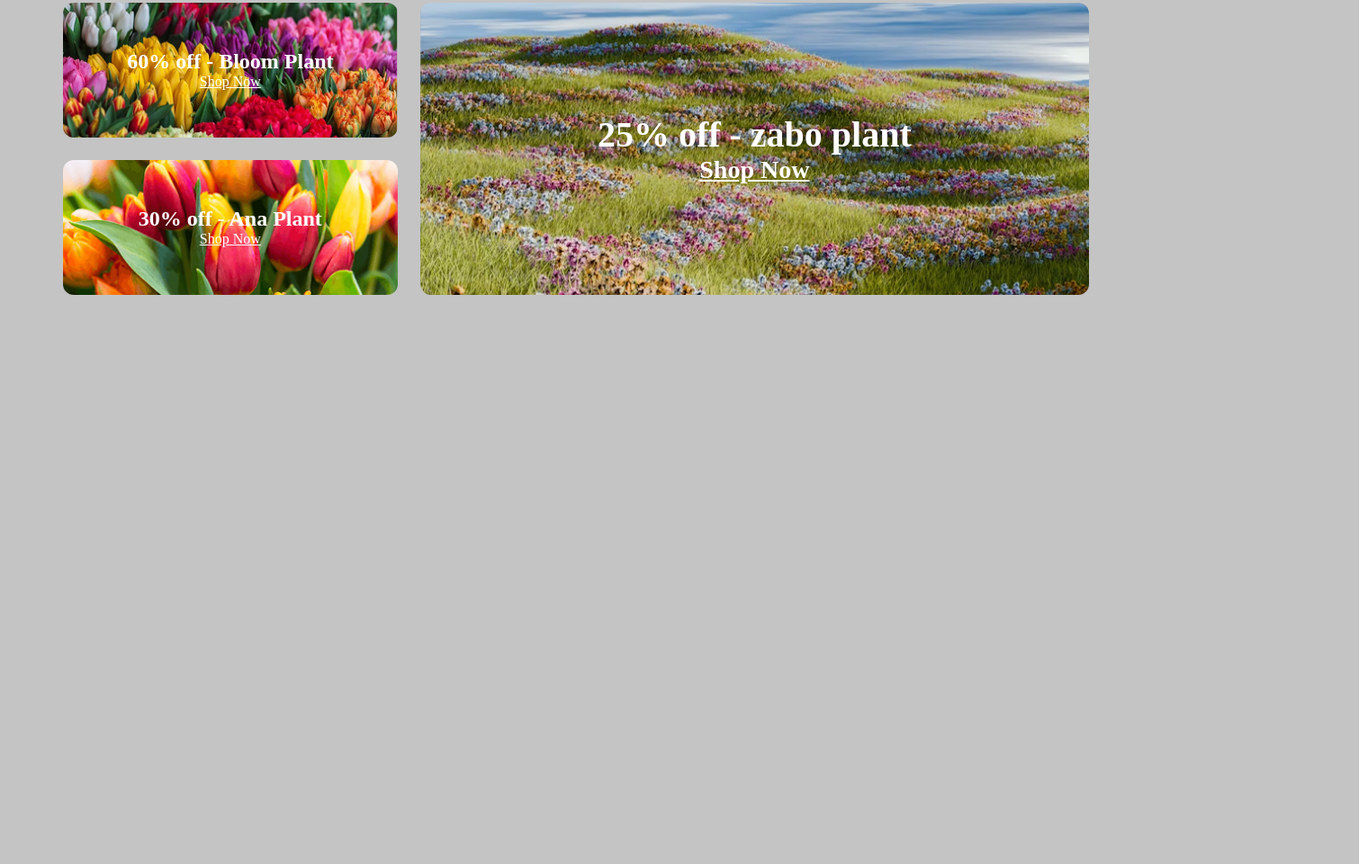
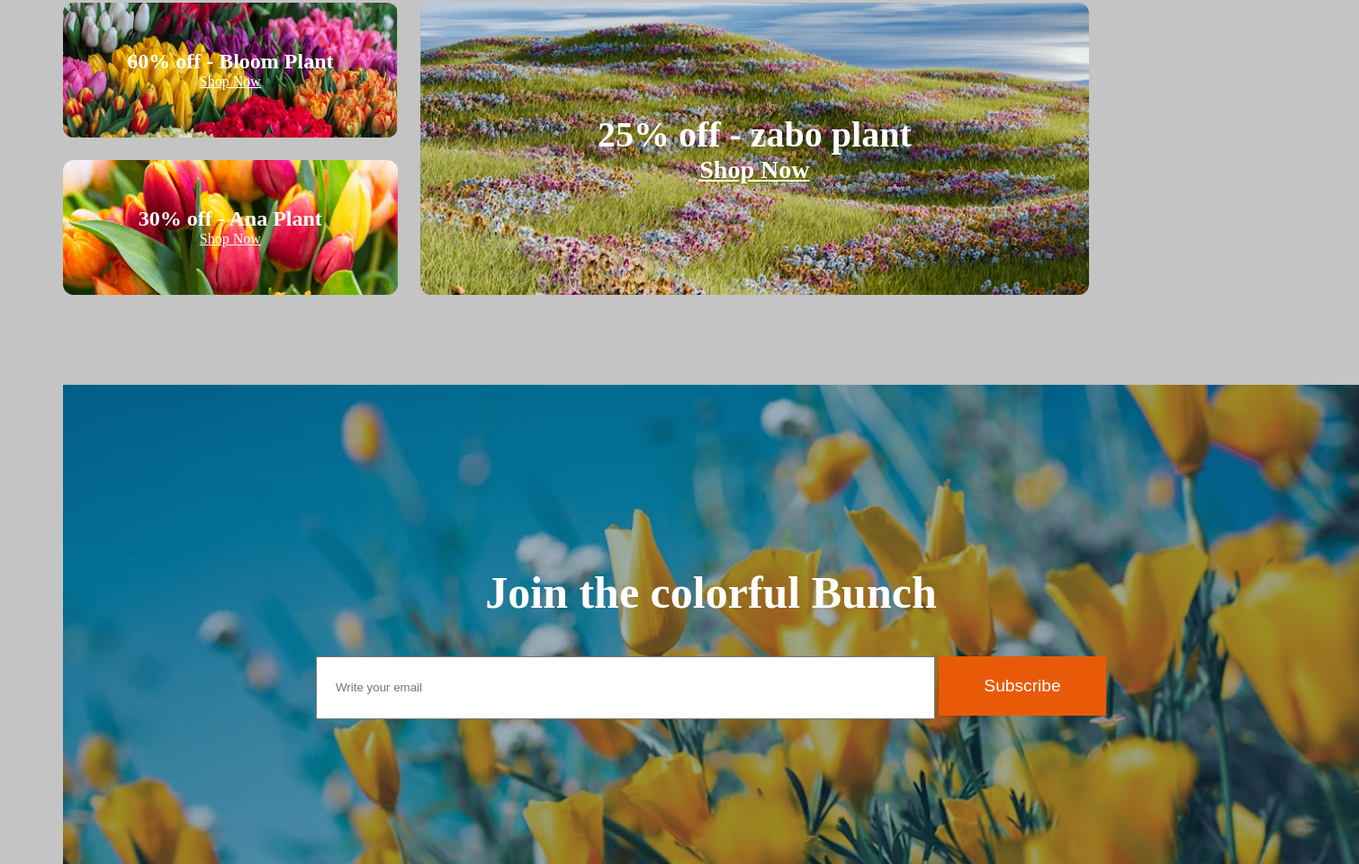
Before and after one commit to shoyaibsazzad/my-second-assignment, a plain HTML site: page index.html in a window 1280 px wide. Shown: the part 3019-3980 px from the top of the page at 90% size, 1510 px wide, since content can reach past the window. Before the commit the page ends 3347 px from the top, so only its background shows below. Drawn offline with Linux system fonts and the light colour scheme.

Commit message:
added subscribe section

```diff
--- a/index.html
+++ b/index.html
@@ -179,20 +179,42 @@
               <p><a href="">Shop Now</a></p>
             </div>
           </div>
-          <div class="promo-card" style="background-image: url(./assets/deal-ana.png);">
+          <div
+            class="promo-card"
+            style="background-image: url(./assets/deal-ana.png)"
+          >
             <div class="promo-text">
-                <h2>30% off - Ana Plant</h2>
-                <p><a href="">Shop Now</a></p>
+              <h2>30% off - Ana Plant</h2>
+              <p><a href="">Shop Now</a></p>
             </div>
           </div>
         </div>
-        <div class="promo-big-card" style="background-image: url(./assets/deal-zabo.png);">
-            <div class="promo-text">
-                <h2>25% off - zabo plant</h2>
+        <div
+          class="promo-big-card"
+          style="background-image: url(./assets/deal-zabo.png)"
+        >
+          <div class="promo-text">
+            <h2>25% off - zabo plant</h2>
             <p><a href="">Shop Now</a></p>
-            </div>
+          </div>
         </div>
+
+
       </section>
+
+      <!-- *****subscribe-section***** -->
+       <section class="subscribe-section">
+        <div class="subscribe-content">
+            <h2>
+                Join the colorful Bunch
+            </h2>
+            <form class="subscribe-form">
+                <input type="email" placeholder="Write your email" name="" id="email">
+                <button id="subscribe" type="submit">Subscribe</button>
+            </form>
+        </div>
+       </section>
+
     </main>
   </body>
 </html>
--- a/style.css
+++ b/style.css
@@ -199,10 +199,50 @@ body {
   align-items: center;
   justify-content: center;
 }
-.promo-big-card > .promo-text h2{
-    font-size: 40px;
+.promo-big-card > .promo-text h2 {
+  font-size: 40px;
 }
-.promo-big-card > .promo-text a{
-    font-weight: 600;
-    font-size: 28px;
+.promo-big-card > .promo-text a {
+  font-weight: 600;
+  font-size: 28px;
 }
+
+/* *******subscribe section**** */
+.subscribe-section {
+  background-image: url(./assets/news-letter-bg.png);
+  background-size: cover;
+  background-position: center;
+  position: relative;
+  height: 533px;
+  width: 1440px ;
+  display: flex;
+  align-items: center;
+  justify-content: center;
+  text-align: center;
+  margin-top: 100px;
+}
+.subscribe-content {
+  position: relative;
+  z-index: 1;
+  color: white;
+  padding: 1rem;
+}
+.subscribe-content h2 {
+  font-size: 50px;
+  font-weight: bold;
+}
+
+#email {
+  width: 644px;
+  height: 50px;
+  padding: 8px 20px;
+}
+#subscribe {
+  width: 186px;
+  height: 66px;
+  font-size: larger;
+  color: white;
+  background-color: rgba(233, 90, 8, 1);
+  border: none;
+
+}
```
